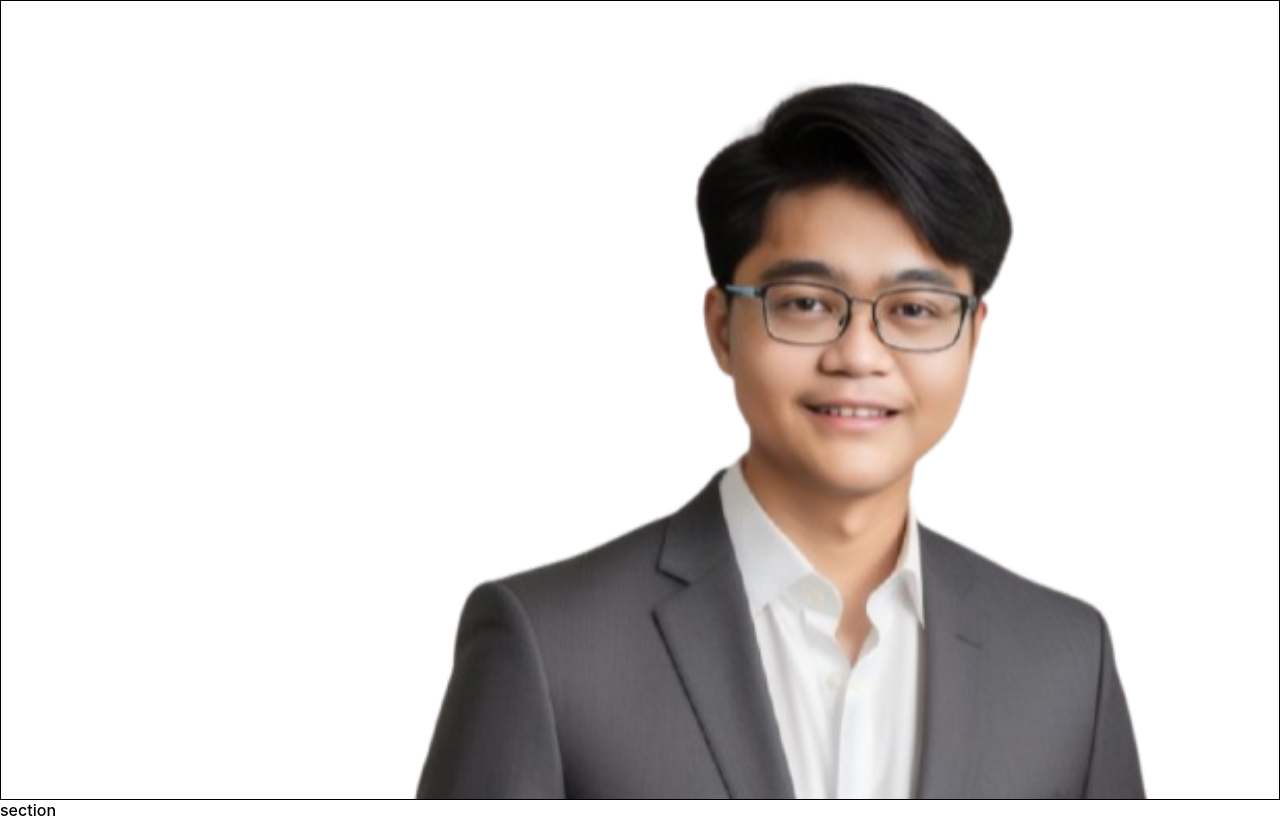
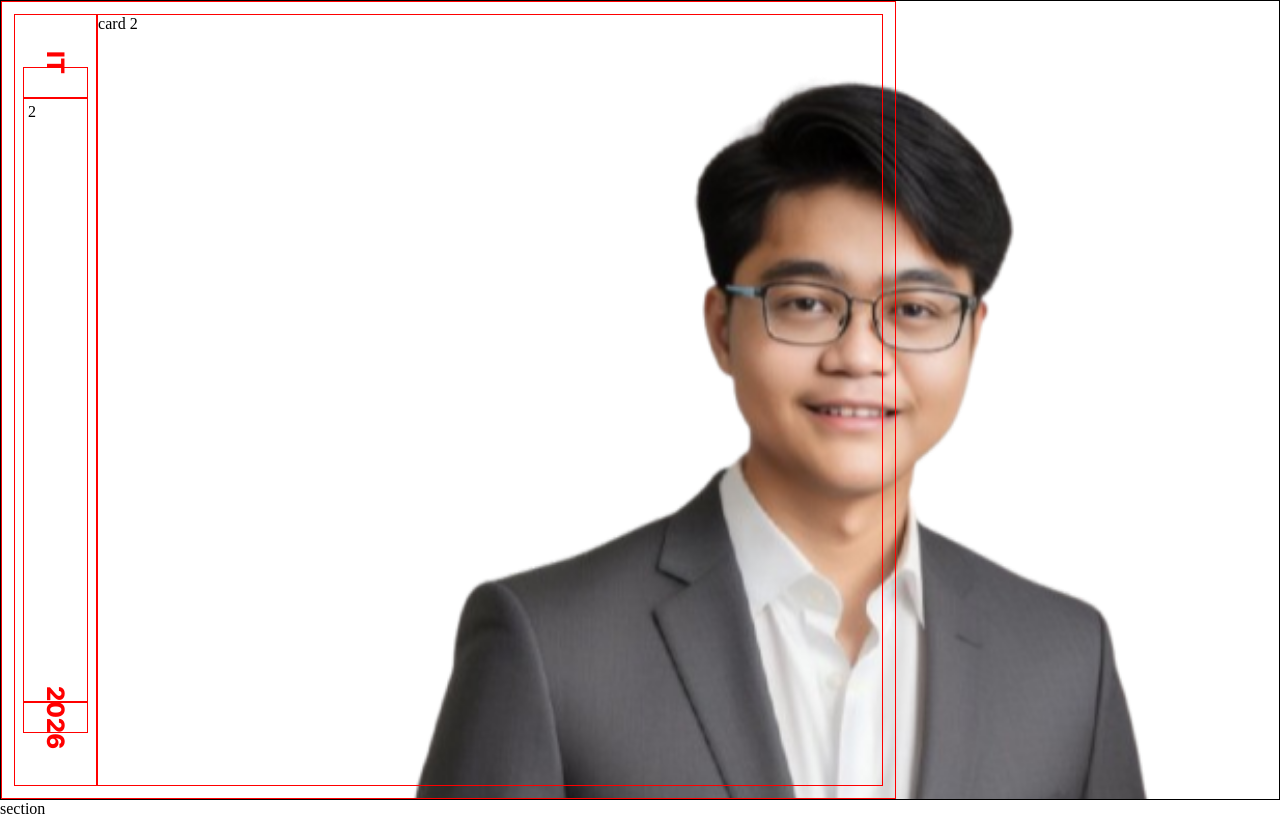
Before and after one commit to sudo-stanly/Portfolio, a React (Vite) app: page / in a window 1280 px wide. Built offline with nearby package versions, Linux system fonts and the light colour scheme.

Commit message:
fixing font family

```diff
--- a/index.html
+++ b/index.html
@@ -5,6 +5,9 @@
     <link rel="icon" type="image/svg+xml" href="/favicon.svg" />
     <meta name="viewport" content="width=device-width, initial-scale=1.0" />
     <title>web-portfolio</title>
+    <link rel="preconnect" href="https://fonts.googleapis.com">
+    <link rel="preconnect" href="https://fonts.gstatic.com" crossorigin>
+    <link href="https://fonts.googleapis.com/css2?family=Inter:ital,opsz,wght@0,14..32,100..900;1,14..32,100..900&display=swap" rel="stylesheet">
   </head>
   <body>
     <div id="root"></div>
--- a/src/index.css
+++ b/src/index.css
@@ -31,10 +31,7 @@
 *, *::before, *::after {
   margin: 0;
   padding: 0;
-  font-family: Inter;
-  font-weight: 500;
   box-sizing: border-box;
-  font-family: "istokweb-regular", "Inter";
 }
 
 html, body, #root {
@@ -62,32 +59,79 @@ main .hero {
   width: 100%;
   overflow: hidden;
 }
+main .hero .BOX {
+  position: absolute;
+  top: 0;
+  z-index: 1;
+  height: 100%;
+  width: 70%;
+  border: 1px solid red;
+  display: flex;
+  padding: 12px;
+}
+main .hero .BOX .card {
+  border: 1px solid red;
+}
+main .hero .BOX .card:nth-child(1) {
+  padding: 8px;
+  display: flex;
+  flex-direction: column;
+  justify-content: center;
+}
+main .hero .BOX .card:nth-child(1) .box {
+  border: 1px solid red;
+}
+main .hero .BOX .card:nth-child(1) .box:nth-child(1) p, main .hero .BOX .card:nth-child(1) .box:nth-child(3) p {
+  font-size: 1.5rem;
+  transform: rotate(90deg);
+  font-family: "Inter";
+  font-weight: 800;
+  color: red;
+}
+main .hero .BOX .card:nth-child(1) .box:nth-child(2) {
+  animation: slider 1s ease-in-out;
+  height: 80%;
+  padding: 4px;
+}
+main .hero .BOX .card:nth-child(2) {
+  flex-grow: 1;
+}
 main .hero .CARD {
-  animation: slide_up 0.5s ease-in;
+  animation: fade_in 0.5s ease-in;
   position: absolute;
   right: 0;
   bottom: 0;
   width: 900px;
   transform: translateY(180px);
-  transition: 0.3s ease;
 }
 main .hero .CARD img {
   width: 100%;
   height: auto;
 }
 
-@keyframes slide_up {
+@keyframes fade_in {
   from {
-    transform: translateY(100%);
+    opacity: 0%;
+  }
+  to {
+    opacity: 100%;
+  }
+}
+@keyframes slider {
+  from {
+    height: 10%;
     opacity: 30%;
   }
   to {
-    transform: translateY(180px);
+    height: 80%;
     opacity: 100%;
   }
 }
 @media (max-width: 1023px) {
+  main .hero .BOX {
+    width: 100%;
+  }
   main .hero .CARD {
-    opacity: 0;
+    visibility: hidden;
   }
 }/*# sourceMappingURL=index.css.map */
--- a/src/index.scss
+++ b/src/index.scss
@@ -32,13 +32,13 @@
 }
 
 
+
+
 *, *::before, *::after{
     margin: 0;
     padding: 0;
-    font-family: Inter;
-    font-weight: 500;
     box-sizing: border-box;
-    font-family: "istokweb-regular","Inter";
+    // font-family: "istokweb-regular","Inter";
 }
 html, body, #root{
     // min-height: 100%;
@@ -76,8 +76,60 @@ main {
 
         overflow: hidden;
 
+        .BOX{
+            position: absolute;
+            top: 0;
+            z-index: 1;
+            height: 100%;
+            width: 70%;
+
+            border: 1px solid red;
+
+            display: flex;
+            padding: 12px;
+
+            .card{
+                border: 1px solid red;
+
+                &:nth-child(1){
+                    padding: 8px;
+                    display: flex;
+                    flex-direction: column;
+                    justify-content: center;
+
+
+                    .box{
+                        border: 1px solid red;
+
+                        &:nth-child(1), &:nth-child(3){
+
+                            p{
+                                font-size: 1.5rem;
+                                transform: rotate(90deg);
+
+                                font-family: "Inter";
+                                font-weight: 800;
+                                // font-weight: 500;
+                                color: red;
+                            }
+                        }
+
+                        &:nth-child(2){
+                            animation: slider 1s ease-in-out;
+                            height: 80%;
+                            padding: 4px;
+                        }
+                    }
+                }
+
+                &:nth-child(2){
+                    flex-grow: 1;
+                }
+            }
+        }
+
         .CARD{
-            animation: slide_up 0.5s ease-in;
+            animation: fade_in 0.5s ease-in;
 
 
             position: absolute;
@@ -92,7 +144,7 @@ main {
 
             width: 900px;
             transform: translateY(180px);
-            transition: 0.3s ease;
+            // transition: 0.3s ease;
 
             img{
 
@@ -102,13 +154,23 @@ main {
         }
     }
 }
-@keyframes slide_up{
+@keyframes fade_in{
     from{
-        transform: translateY(100%);
+        // transform: translateY(100%);
+        opacity: 0%;
+    }
+    to{
+        // transform: translateY(180px);
+        opacity: 100%;
+    }
+}
+@keyframes slider{
+    from{
+        height: 10%;
         opacity: 30%;
     }
     to{
-        transform: translateY(180px);
+        height: 80%;
         opacity: 100%;
     }
 }
@@ -118,11 +180,15 @@ main {
 @media(max-width: 1023px){
     main{
         .hero{
+            .BOX{
+                width: 100%;
+            }
+
             .CARD{
                 // visibility: hidden;
                 // transform: translateY(100%);
 
-                opacity: 0;
+                visibility: hidden;
             }
         }
     }
--- a/src/pages/index.jsx
+++ b/src/pages/index.jsx
@@ -41,7 +41,14 @@ export default function IndexPage(){
         <main>
             <div className="hero">
                     <div className="BOX">
-
+                        <div className="card">
+                            <div className="box"><p><span>IT</span></p></div>
+                            <div className="box">2</div>
+                            <div className="box"><p><span>2026</span></p></div>
+                        </div>
+                        <div className="card">
+                            card 2
+                        </div>
                     </div>
 
                     <div className="CARD">
```
Also changed, not shown: 1 other file (tests, documents, lock files or other folders).
